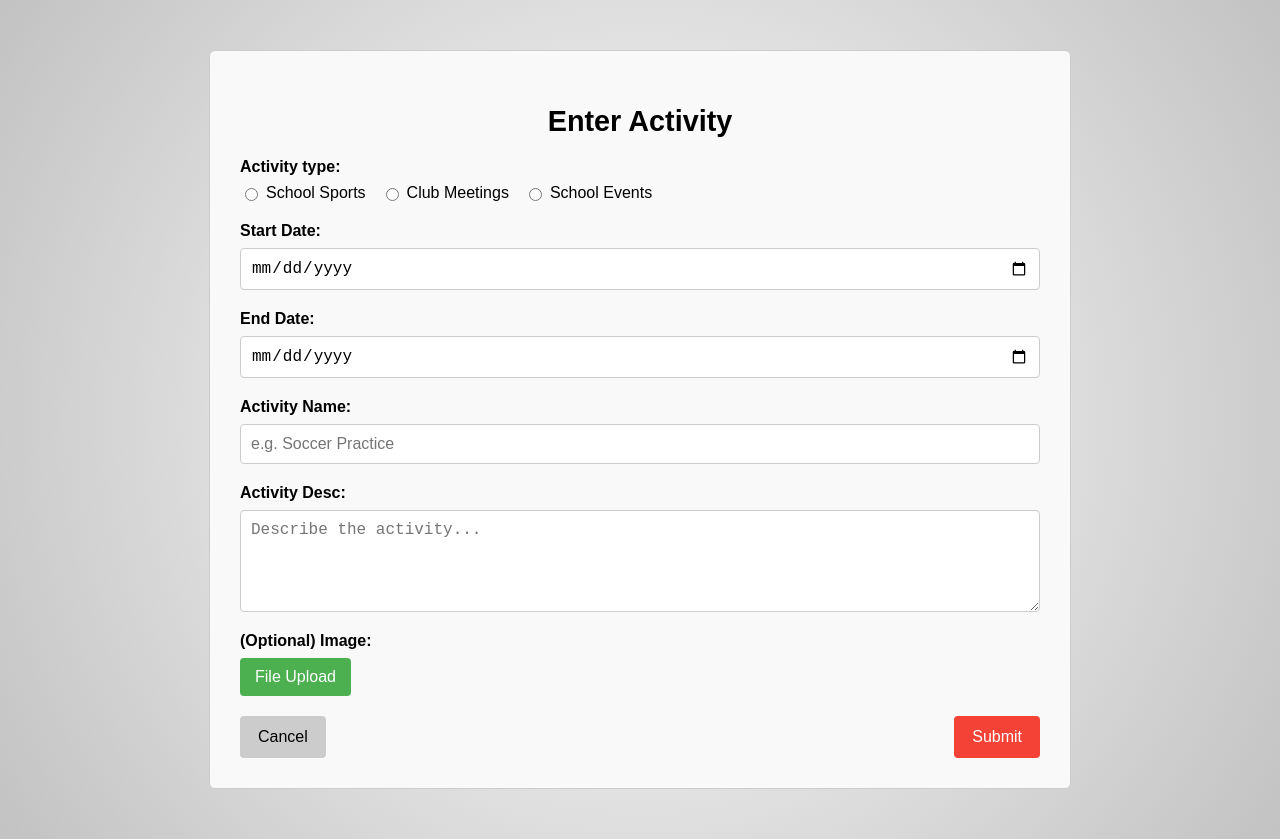
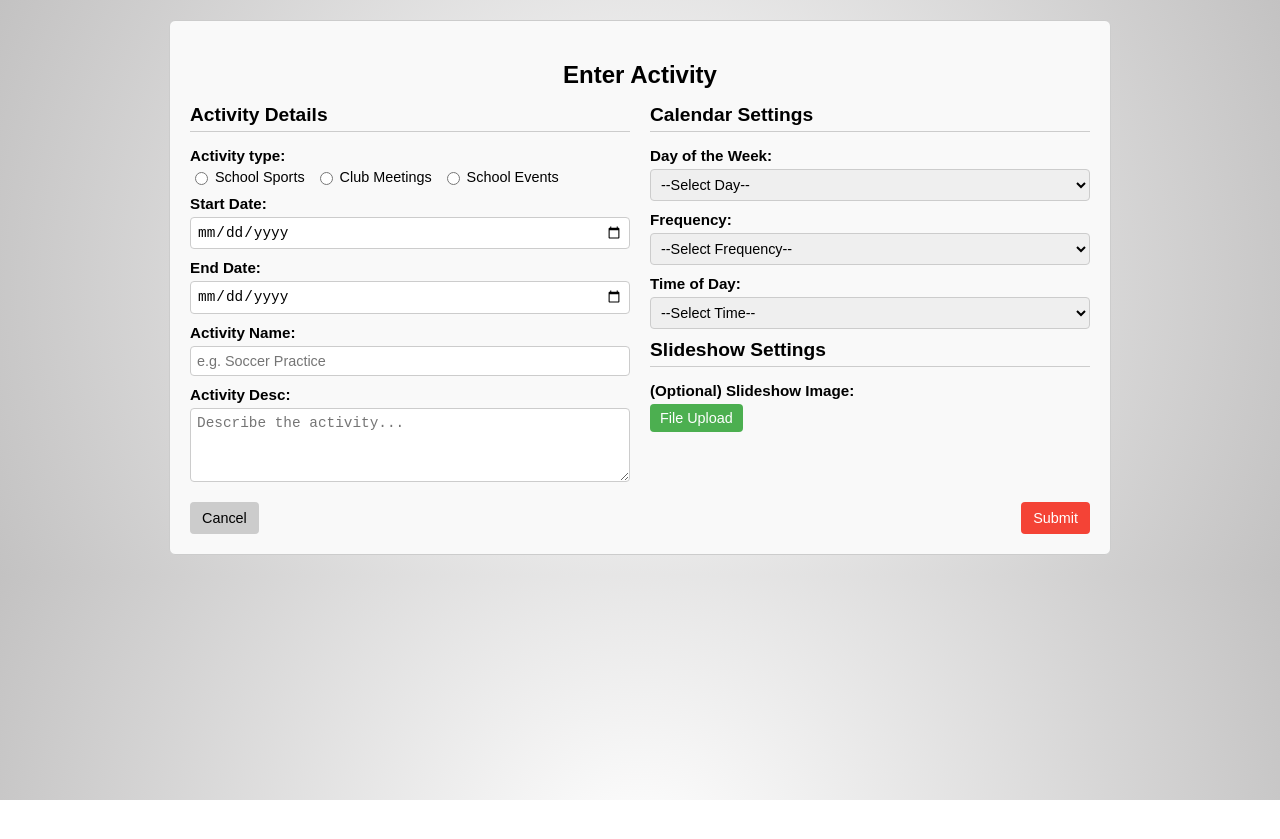
Before and after one commit to NCHS-Software-Engineering/Css-SlideCentral, a React (Create React App) app in the folder client/: page /activities in a window 1280 px wide. After the commit the page ends 800 px from the top, so only its background shows below. Built offline with nearby package versions, Linux system fonts and the light colour scheme.

Commit message:
prepared for database stuff, just need to finish up some database stuff

```diff
--- a/client/src/pages/activitiesform.js
+++ b/client/src/pages/activitiesform.js
@@ -6,7 +6,7 @@ import { useNavigate } from 'react-router-dom';
 function ActivitiesForm() {
   const navigate = useNavigate();
 
-  // State for each form field
+  // State for Activity Details
   const [activityType, setActivityType] = useState('');
   const [startDate, setStartDate] = useState('');
   const [endDate, setEndDate] = useState('');
@@ -14,7 +14,12 @@ function ActivitiesForm() {
   const [activityDesc, setActivityDesc] = useState('');
   const [image, setImage] = useState(null);
 
-  // Handle file upload
+  // State for Calendar Settings
+  const [calendarDayOfWeek, setCalendarDayOfWeek] = useState('');
+  const [calendarFrequency, setCalendarFrequency] = useState('');
+  const [calendarTimeOfDay, setCalendarTimeOfDay] = useState('');
+
+  // Handle file upload (for slideshow image)
   const handleFileChange = (e) => {
     if (e.target.files && e.target.files[0]) {
       setImage(e.target.files[0]);
@@ -35,22 +40,23 @@ function ActivitiesForm() {
       return;
     }
 
-    // TODO: Add your logic to process form data here (e.g., send to an API or store in state management).
     console.log({
       activityType,
       startDate,
       endDate,
       activityName,
       activityDesc,
+      calendarDayOfWeek,
+      calendarFrequency,
+      calendarTimeOfDay,
       image,
     });
 
-    // Navigate away or clear the form if needed
     alert('Activity submitted!');
     navigate('/');
   };
 
-  // Handle cancel (e.g., navigate back to home)
+  // Handle cancel (navigate back to home)
   const handleCancel = () => {
     navigate('/');
   };
@@ -58,8 +64,12 @@ function ActivitiesForm() {
   return (
     <div style={styles.container}>
       <h2 style={styles.header}>Enter Activity</h2>
+      <form onSubmit={handleSubmit} style={styles.form}>
+        <div style={styles.twoColumn}>
+          {/* Left Column: Activity Details */}
+          <div style={styles.leftColumn}>
+            <h3 style={styles.sectionHeader}>Activity Details</h3>
 
-      <form onSubmit={handleSubmit} style={styles.form}>
             {/* Activity Type */}
             <div style={styles.fieldGroup}>
               <label style={styles.label}>Activity type:</label>
@@ -137,14 +147,68 @@ function ActivitiesForm() {
               <textarea
                 value={activityDesc}
                 onChange={(e) => setActivityDesc(e.target.value)}
-            style={{ ...styles.input, height: '80px' }}
+                style={{ ...styles.input, height: '60px' }}
                 placeholder="Describe the activity..."
               />
             </div>
+          </div>
 
-        {/* Optional Image */}
+          {/* Right Column: Calendar & Slideshow */}
+          <div style={styles.rightColumn}>
+            <h3 style={styles.sectionHeader}>Calendar Settings</h3>
+            {/* Day of the Week */}
             <div style={styles.fieldGroup}>
-          <label style={styles.label}>(Optional) Image:</label>
+              <label style={styles.label}>Day of the Week:</label>
+              <select
+                value={calendarDayOfWeek}
+                onChange={(e) => setCalendarDayOfWeek(e.target.value)}
+                style={styles.input}
+              >
+                <option value="">--Select Day--</option>
+                <option value="Sunday">Sunday</option>
+                <option value="Monday">Monday</option>
+                <option value="Tuesday">Tuesday</option>
+                <option value="Wednesday">Wednesday</option>
+                <option value="Thursday">Thursday</option>
+                <option value="Friday">Friday</option>
+                <option value="Saturday">Saturday</option>
+              </select>
+            </div>
+
+            {/* Frequency */}
+            <div style={styles.fieldGroup}>
+              <label style={styles.label}>Frequency:</label>
+              <select
+                value={calendarFrequency}
+                onChange={(e) => setCalendarFrequency(e.target.value)}
+                style={styles.input}
+              >
+                <option value="">--Select Frequency--</option>
+                <option value="One-Time">One-Time</option>
+                <option value="Weekly">Weekly</option>
+                <option value="Biweekly">Biweekly</option>
+                <option value="Monthly">Monthly</option>
+              </select>
+            </div>
+
+            {/* Time of Day */}
+            <div style={styles.fieldGroup}>
+              <label style={styles.label}>Time of Day:</label>
+              <select
+                value={calendarTimeOfDay}
+                onChange={(e) => setCalendarTimeOfDay(e.target.value)}
+                style={styles.input}
+              >
+                <option value="">--Select Time--</option>
+                <option value="Morning">Morning</option>
+                <option value="Afternoon">Afternoon</option>
+              </select>
+            </div>
+
+            <h3 style={styles.sectionHeader}>Slideshow Settings</h3>
+            {/* Slideshow Image */}
+            <div style={styles.fieldGroup}>
+              <label style={styles.label}>(Optional) Slideshow Image:</label>
               <div style={{ display: 'flex', alignItems: 'center' }}>
                 <label htmlFor="file-upload" style={styles.uploadButton}>
                   File Upload
@@ -155,6 +219,8 @@ function ActivitiesForm() {
                   onChange={handleFileChange}
                   style={{ display: 'none' }}
                 />
+              </div>
+            </div>
           </div>
         </div>
 
@@ -175,79 +241,101 @@ function ActivitiesForm() {
 // Inline styles
 const styles = {
   container: {
-    maxWidth: '800px',
-    margin: '50px auto',
-    padding: '30px',
+    maxWidth: '900px',
+    margin: '20px auto',
+    padding: '20px',
     border: '1px solid #ccc',
     borderRadius: '6px',
     backgroundColor: '#f9f9f9',
     fontFamily: 'sans-serif',
   },
   header: {
-    marginBottom: '20px',
+    marginBottom: '15px',
     textAlign: 'center',
-    fontSize: '1.8rem',
+    fontSize: '1.5rem',
   },
   form: {
     display: 'flex',
     flexDirection: 'column',
+    gap: '10px',
+  },
+  twoColumn: {
+    display: 'grid',
+    gridTemplateColumns: '1fr 1fr',
     gap: '20px',
+  },
+  leftColumn: {
+    display: 'flex',
+    flexDirection: 'column',
+    gap: '10px',
+  },
+  rightColumn: {
+    display: 'flex',
+    flexDirection: 'column',
+    gap: '10px',
+  },
+  sectionHeader: {
+    fontSize: '1.2rem',
+    margin: '0 0 5px',
+    borderBottom: '1px solid #ccc',
+    paddingBottom: '5px',
   },
   fieldGroup: {
     display: 'flex',
     flexDirection: 'column',
+    gap: '5px',
   },
   label: {
-    marginBottom: '8px',
     fontWeight: 'bold',
-    fontSize: '1rem',
+    fontSize: '0.95rem',
   },
   input: {
-    padding: '10px',
+    padding: '6px',
     borderRadius: '4px',
     border: '1px solid #ccc',
-    fontSize: '1rem',
+    fontSize: '0.9rem',
   },
   radioGroup: {
     display: 'flex',
-    gap: '15px',
+    gap: '10px',
   },
   radioLabel: {
     display: 'flex',
     alignItems: 'center',
-    gap: '5px',
-    fontSize: '1rem',
+    gap: '4px',
+    fontSize: '0.9rem',
   },
   uploadButton: {
-    padding: '10px 15px',
+    padding: '6px 10px',
     backgroundColor: '#4CAF50',
     color: '#fff',
     borderRadius: '4px',
     cursor: 'pointer',
     textAlign: 'center',
-    fontSize: '1rem',
+    fontSize: '0.9rem',
   },
   buttonContainer: {
     display: 'flex',
     justifyContent: 'space-between',
+    marginTop: '10px',
   },
   cancelButton: {
     backgroundColor: '#ccc',
     color: '#000',
     border: 'none',
-    padding: '12px 18px',
+    padding: '8px 12px',
     borderRadius: '4px',
     cursor: 'pointer',
-    fontSize: '1rem',
+    fontSize: '0.9rem',
   },
   submitButton: {
     backgroundColor: '#f44336',
     color: '#fff',
     border: 'none',
-    padding: '12px 18px',
+    padding: '8px 12px',
     borderRadius: '4px',
     cursor: 'pointer',
-    fontSize: '1rem',
+    fontSize: '0.9rem',
   },
 };
 
```
Lines whose indentation alone changed are shown as unchanged.
